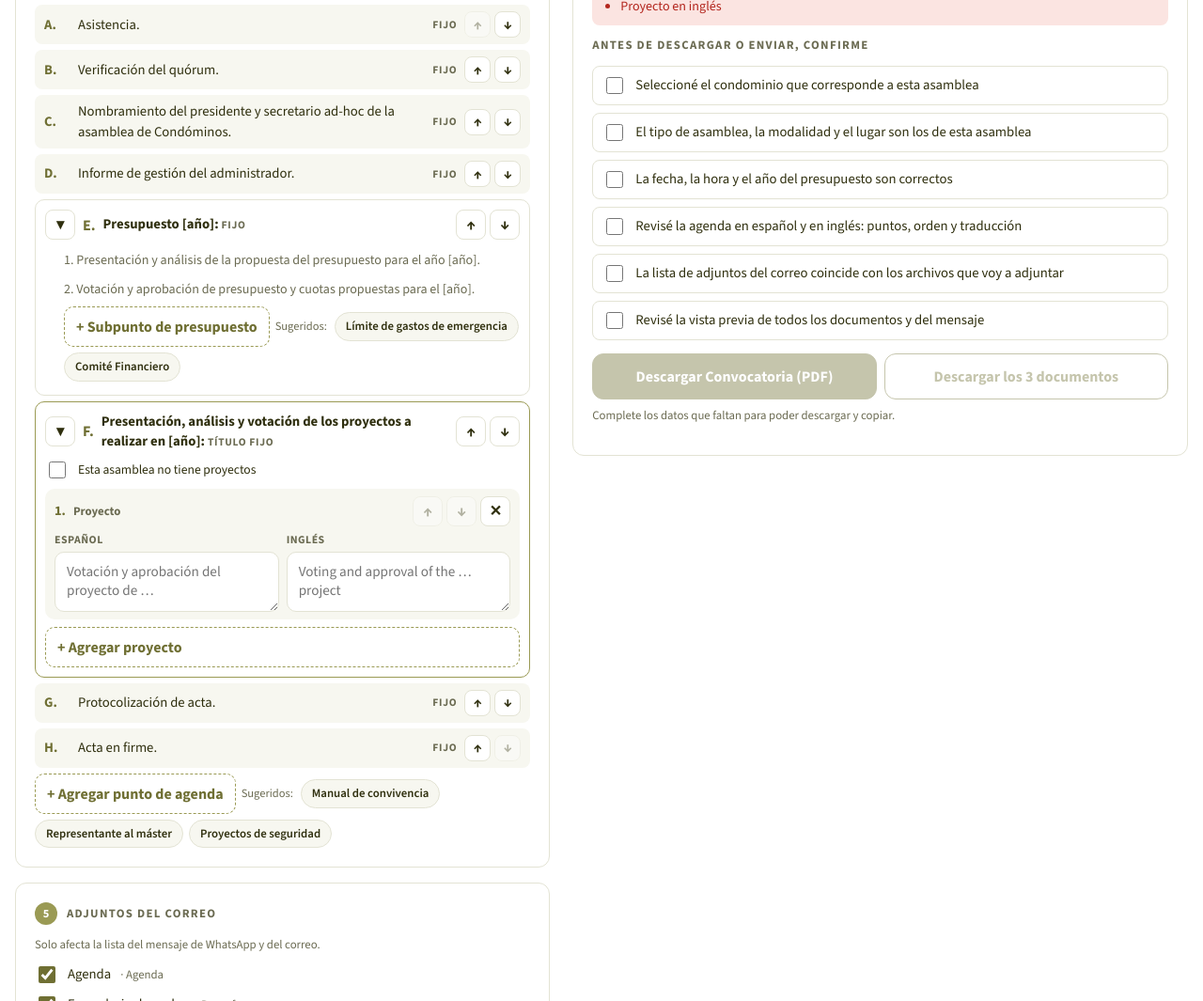
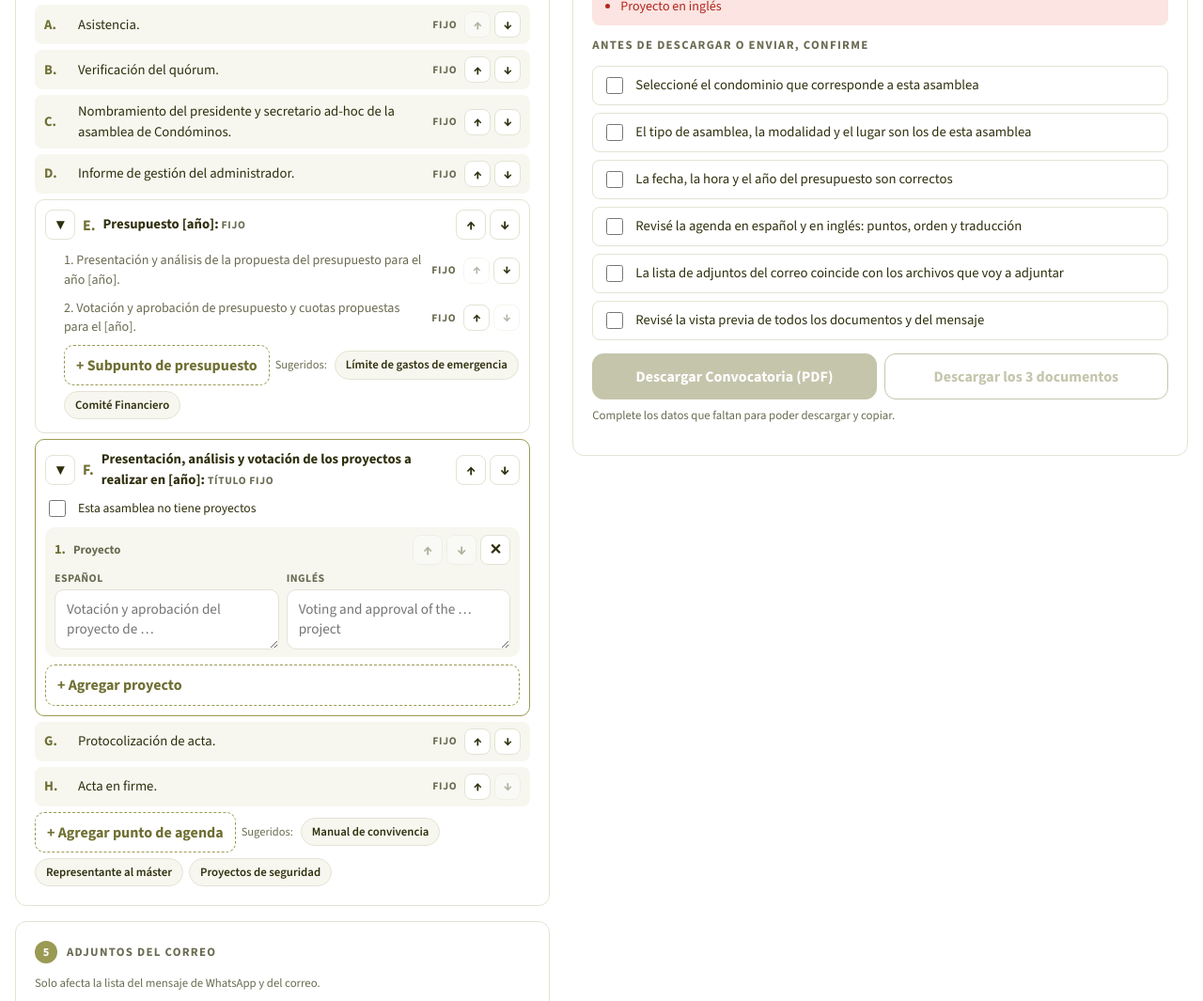
Before and after one commit to acpihaciendapinilla/convocatorias-asambleas, a plain HTML site: page index.html in a window 1280 px wide. Shown: the part 1182-2247 px from the top of the page at 94% size. Drawn offline with nearby package versions, Linux system fonts and the light colour scheme.

Commit message:
Subpuntos del presupuesto se pueden ordenar
Co-Authored-By: Claude Opus 5.5 <noreply@anthropic.com>
Claude-Session: https://claude.ai/code/session_019JnHyccHtLt1JxD2DCbD16

```diff
--- a/index.html
+++ b/index.html
@@ -72,6 +72,10 @@ input:focus-visible,select:focus-visible,textarea:focus-visible,button:focus-vis
 .ag-fixed.mov{grid-template-columns:28px minmax(0,1fr) auto auto;align-items:center}
 .ag-fixed.mov .icons{display:flex;gap:4px}
 .ag-fixed.mov .ib{width:28px;height:28px}
+.ag-subfixed.mov{display:flex;align-items:center;gap:8px}
+.ag-subfixed.mov>span:first-child{flex:1 1 auto;min-width:0}
+.ag-subfixed.mov .icons{display:flex;gap:4px}
+.ag-subfixed.mov .ib{width:28px;height:28px}
 .lock{font-size:.72rem;color:var(--muted);text-transform:uppercase;letter-spacing:.06em;font-weight:700}
 .ag-subs{display:flex;flex-direction:column;gap:6px;margin:2px 0 4px 20px}
 .ag-subfixed{font-size:.88rem;color:var(--muted);padding:2px 0}
@@ -446,7 +450,8 @@ var CORE = (function(){
       var F=FIJO[pub==='proxy'?'enp':(pub?'pub':lang)], items=[], yv=Y||'[año]'; pub=pub===true;
       var txtL=lang==='es'?'punto en español':'punto en inglés';
       /* Los puntos fijos pueden venir dentro de la lista ({type:'fijo', id}) para que el administrador los ordene; si no vienen, van en su lugar de siempre */
-      function fijo(bk){ if(bk.id==='bud'){ var bs=[[F.b1(yv)],[F.b2(yv)]]; (d.budgetExtra||[]).forEach(function(x){ bs.push(texto(x[lang],lang,false,pub,lang==='es'?'subpunto en español':'subpunto en inglés')); }); items.push({runs:[F.bud(yv)],subs:bs,fijo:'bud'}); }
+      function fijo(bk){ if(bk.id==='bud'){ var be=d.budgetExtra||[], bs=be.some(function(x){ return x.fijo; })?[]:[[F.b1(yv)],[F.b2(yv)]];   /* los dos subpuntos fijos pueden venir dentro de la lista ({fijo:'b1'|'b2'}) para ordenarlos */
+        be.forEach(function(x){ bs.push(x.fijo?[F[x.fijo](yv)]:texto(x[lang],lang,false,pub,lang==='es'?'subpunto en español':'subpunto en inglés')); }); items.push({runs:[F.bud(yv)],subs:bs,fijo:'bud'}); }
         else if(F[bk.id]) items.push({runs:[F[bk.id]],subs:[],fijo:bk.id}); }
       if(d.rg){
         var conFijosRG=(d.rgBlocks||[]).some(function(b){ return b.type==='fijo'; });
@@ -811,7 +816,7 @@ const DRAFT='convocatorias-borrador-v1';
 
 let S = fresh();
 function fresh(){ return {condo:null,tipo:null,mod:null,tab:'conv',msgMode:'mail',anioTocado:false,
-  budgetExtra:[], blocks:BASE_BLOCKS(), projects:[blank()], sinProy:false, rgBlocks:BASE_RG(), edits:{}, docsExtra:[]}; }
+  budgetExtra:[{fijo:'b1'},{fijo:'b2'}], blocks:BASE_BLOCKS(), projects:[blank()], sinProy:false, rgBlocks:BASE_RG(), edits:{}, docsExtra:[]}; }
 
 /* ---------- tarjetas de condominio ---------- */
 CONDOS.forEach(c=>{
@@ -891,10 +896,13 @@ function renderAgenda(){
     if(bk.type==='fijo'){
       if(bk.id!=='bud'){ h+=filaFija(L[li++],esc(FIJO_TXT[bk.id]),'Fijo','blocks',bi,S.blocks.length); return; }
       // Presupuesto: título y dos subpuntos fijos; se le pueden agregar subpuntos
-      const n=S.budgetExtra.length+2;
+      const n=S.budgetExtra.length;
       h+=`<div class="ag-item${bk._c?' col':''}"><div class="ag-head">${colBtn('blocks.'+bi,bk._c)}<span class="l">${L[li++]}.</span><span class="t">Presupuesto ${esc(Y)}: ${bk._c?`<small>· ${n} subpuntos</small>`:'<span class="lock">Fijo</span>'}</span>${sinBorrar(iconBtns('blocks',bi,S.blocks.length))}</div>`;
-      h+=`<div class="ag-subs"><div class="ag-subfixed">1. Presentación y análisis de la propuesta del presupuesto para el año ${esc(Y)}.</div><div class="ag-subfixed">2. Votación y aprobación de presupuesto y cuotas propuestas para el ${esc(Y)}.</div>`;
-      S.budgetExtra.forEach((x,i)=>{ h+=subRow(i+3,'Subpunto de presupuesto',iconBtns('budgetExtra',i,S.budgetExtra.length),pair(x,'budgetExtra.'+i,'Subpunto en español','Subpunto en inglés')); });
+      const subFijo={b1:`Presentación y análisis de la propuesta del presupuesto para el año ${esc(Y)}.`, b2:`Votación y aprobación de presupuesto y cuotas propuestas para el ${esc(Y)}.`};
+      h+=`<div class="ag-subs">`;
+      S.budgetExtra.forEach((x,i)=>{ const ic=iconBtns('budgetExtra',i,S.budgetExtra.length);
+        if(x.fijo) h+=`<div class="ag-subfixed mov"><span>${i+1}. ${subFijo[x.fijo]}</span><span class="lock">Fijo</span>${sinBorrar(ic)}</div>`;
+        else h+=subRow(i+1,'Subpunto de presupuesto',ic,pair(x,'budgetExtra.'+i,'Subpunto en español','Subpunto en inglés')); });
       h+=`<div class="chips"><button class="add" type="button" data-add="budgetExtra">+ Subpunto de presupuesto</button><span class="lab">Sugeridos:</span>${SUG_BUDGET.map((s,i)=>`<button class="chip" type="button" data-sug="budget" data-i="${i}" ${S.budgetExtra.some(x=>x.es===s.es)?'disabled':''}>${esc(s.k)}</button>`).join('')}</div></div></div>`;
       return;
     }
@@ -1280,6 +1288,7 @@ function load(){ try{ const raw=localStorage.getItem(DRAFT); if(!raw) return fal
   if(!Array.isArray(s.docsExtra)) S.docsExtra = f.docOtro?[{es:f.docOtroEs||'',en:f.docOtroEn||''}]:[];   /* borradores viejos: «Otro documento» */
   if(!S.blocks.some(b=>b.type==='fijo')) S.blocks=[F_('A'),F_('B'),F_('C'),F_('D'),F_('bud')].concat(S.blocks,[F_('Y'),F_('Z')]);
   if(!S.rgBlocks.some(b=>b.type==='fijo')) S.rgBlocks=[F_('A'),F_('B'),F_('C'),F_('rgD'),F_('rgE')].concat(S.rgBlocks,[F_('rgI'),F_('Z')]);
+  if(!S.budgetExtra.some(x=>x.fijo)) S.budgetExtra=[{fijo:'b1'},{fijo:'b2'}].concat(S.budgetExtra);   /* borradores viejos */
   (f.docs||[]).forEach((v,i)=>{ const el=$$('.doc')[i]; if(el) el.checked=v; }); return true; }catch(e){ return false; } }
 function todayISO(){ const t=new Date(); return t.getFullYear()+'-'+String(t.getMonth()+1).padStart(2,'0')+'-'+String(t.getDate()).padStart(2,'0'); }
 function defaults(){ FIELDS.forEach(k=>{ const el=$('#'+k); if(el.tagName!=='SELECT') el.value=''; });
```
